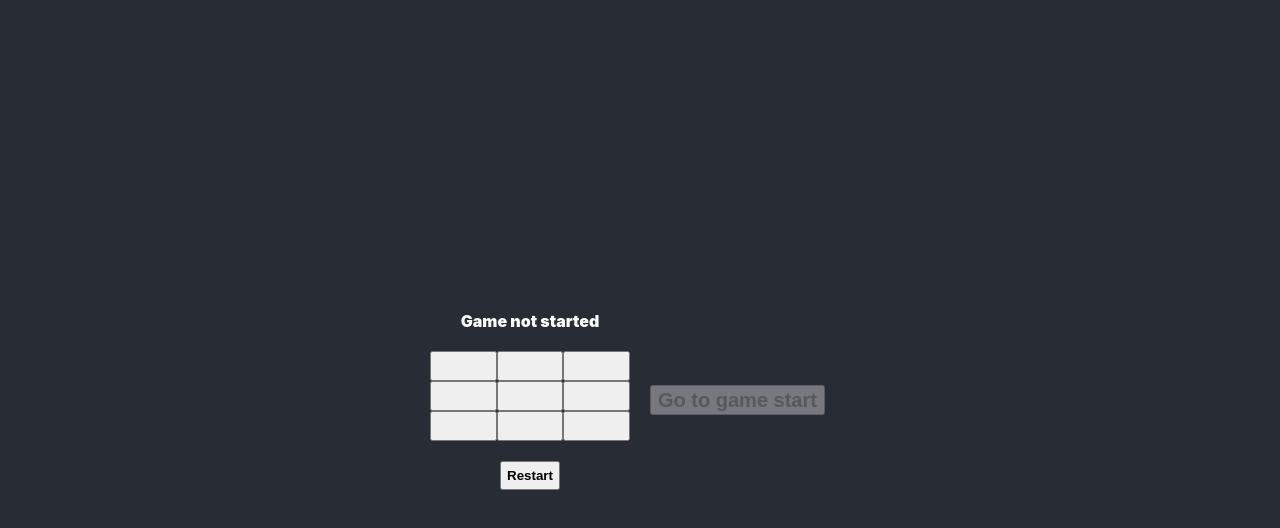
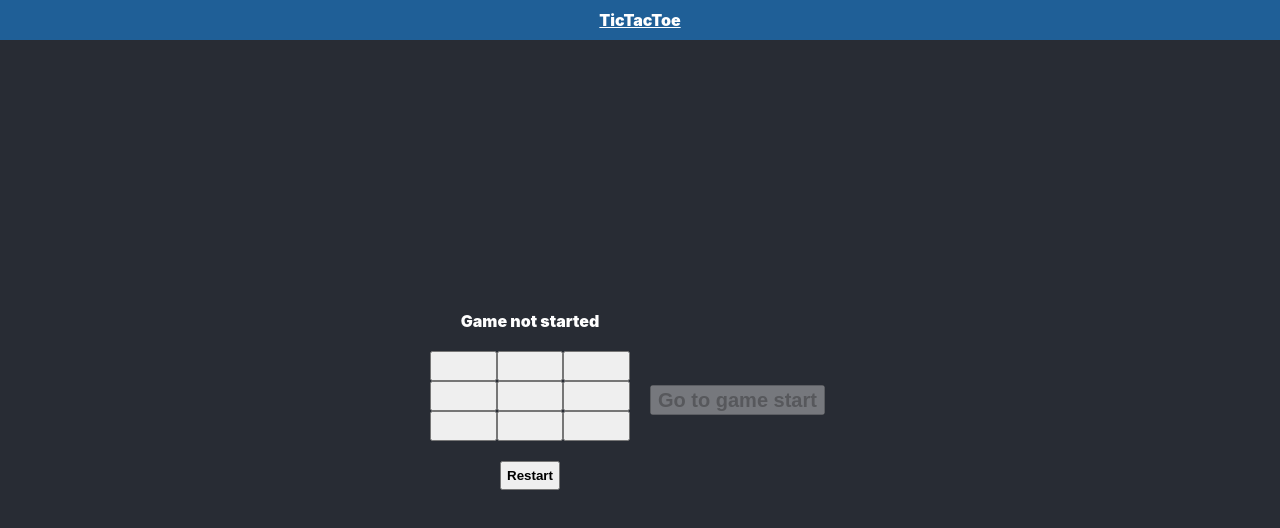
Before and after one commit to BuntyBru/3t-ts, a React (Create React App) app: page / in a window 1280 px wide. Shown: the top 528 px of the page. Built offline with nearby package versions, Linux system fonts and the light colour scheme.

Commit message:
Page based structure

```diff
--- a/package.json
+++ b/package.json
@@ -16,6 +16,7 @@
     "react-scripts": "5.0.1",
     "styled-components": "^5.3.6",
     "typescript": "^4.9.3",
+    "vanilla-tilt": "^1.7.3",
     "web-vitals": "^2.1.4"
   },
   "scripts": {
--- a/src/components/Layout.tsx
+++ b/src/components/Layout.tsx
@@ -1,4 +1,5 @@
 import React from "react";
+import { Link } from "react-router-dom";
 import styled from "styled-components";
 
 const StyledLayout = styled.div`
@@ -12,8 +13,31 @@ const StyledLayout = styled.div`
   color: white;
 `;
 
+const StyledNavigationbar = styled.div`
+  display: flex;
+  gap: 20px;
+  width: 100%;
+  position: fixed;
+  top: 0px;
+  padding: 10px 20px;
+  color: white;
+  background: #1f5f97;
+  justify-content: center;
+  a {
+    color: white;
+    font-weight: 900;
+  }
+`;
+
 const Layout = ({ children }: { children: React.ReactNode }) => {
-  return <StyledLayout>{children}</StyledLayout>;
+  return (
+    <StyledLayout>
+      <StyledNavigationbar>
+        <Link to="/">TicTacToe</Link>
+      </StyledNavigationbar>
+      {children}
+    </StyledLayout>
+  );
 };
 
 export default Layout;
```
Also changed, not shown: 1 other file (tests, documents, lock files or other folders).
